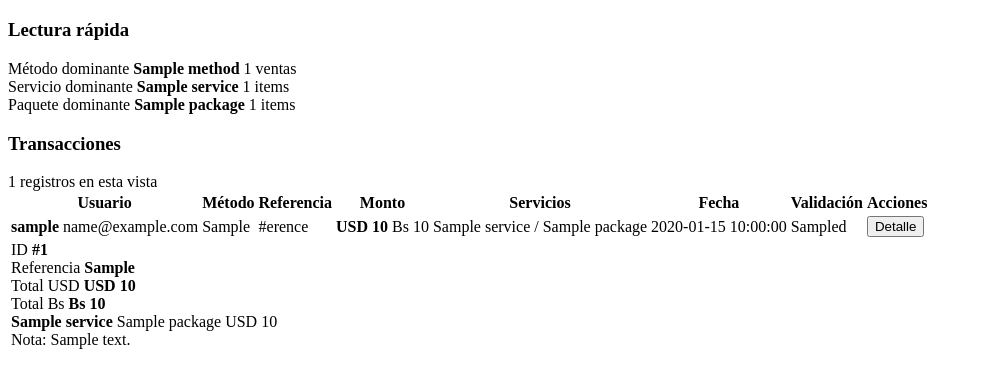
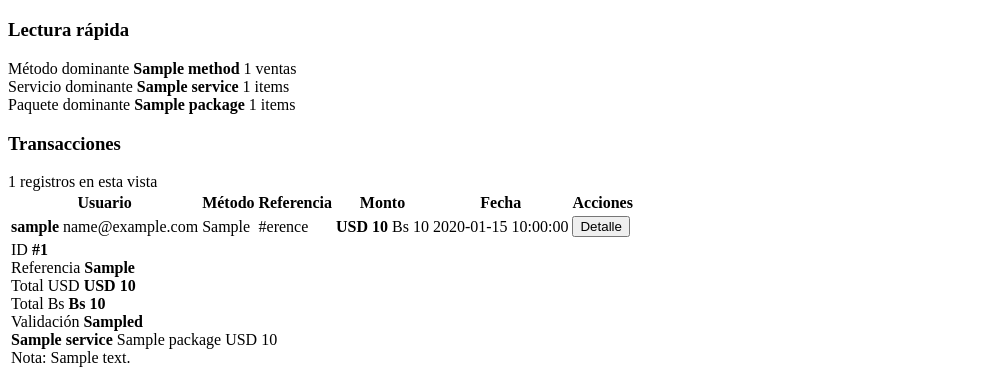
Before and after one commit to 2eliot/Antiduplic, a Python web app: template templates/history.html in a window 1280 px wide. Shown: the part 761-1139 px from the top of the page, without its empty margins (0-982 px from the left). Before the commit the page ends 1110 px from the top, so only its background shows below. Run offline with Jinja, Linux system fonts and the light colour scheme; the template is opened without the code that fills it: most values are stand-ins (such as "Sample title", 1, 10 or a date in 2020); some web fonts are replaced.

Commit message:
Simplify history table summary

```diff
--- a/templates/history.html
+++ b/templates/history.html
@@ -122,9 +122,7 @@
                         <th>Método</th>
                         <th>Referencia</th>
                         <th>Monto</th>
-                        <th>Servicios</th>
                         <th>Fecha</th>
-                        <th>Validación</th>
                         <th>Acciones</th>
                     </tr>
                 </thead>
@@ -145,15 +143,7 @@
                                 <span>Bs {{ sale['amount_paid_bs'] }}</span>
                             </div>
                         </td>
-                        <td>
-                            <div class="transaction-package-list">
-                                {% for item in sale['items'] %}
-                                <span class="tag">{{ item.service }} / {{ item.package }}</span>
-                                {% endfor %}
-                            </div>
-                        </td>
                         <td>{{ sale['created_at'] }}</td>
-                        <td>{{ sale['validation_digits_used'] }}d</td>
                         <td>
                             <button
                                 type="button"
@@ -165,7 +155,7 @@
                         </td>
                     </tr>
                     <tr class="history-detail-row is-hidden" data-sale-detail-row="sale-{{ sale['id'] }}">
-                        <td colspan="8">
+                        <td colspan="6">
                             <div class="history-detail-card">
                                 <div class="history-detail-grid">
                                     <div>
@@ -183,6 +173,10 @@
                                     <div>
                                         <span class="history-detail-label">Total Bs</span>
                                         <strong>Bs {{ sale['amount_paid_bs'] }}</strong>
+                                    </div>
+                                    <div>
+                                        <span class="history-detail-label">Validación</span>
+                                        <strong>{{ sale['validation_digits_used'] }}d</strong>
                                     </div>
                                 </div>
                                 <div class="history-detail-items">
@@ -202,7 +196,7 @@
                     </tr>
                     {% else %}
                     <tr>
-                        <td colspan="8" class="no-data">
+                        <td colspan="6" class="no-data">
                             <div class="no-data-title">No hay registros para este filtro.</div>
                             <div class="no-data-subtitle">Prueba otro rango o limpia los filtros.</div>
                         </td>
```
